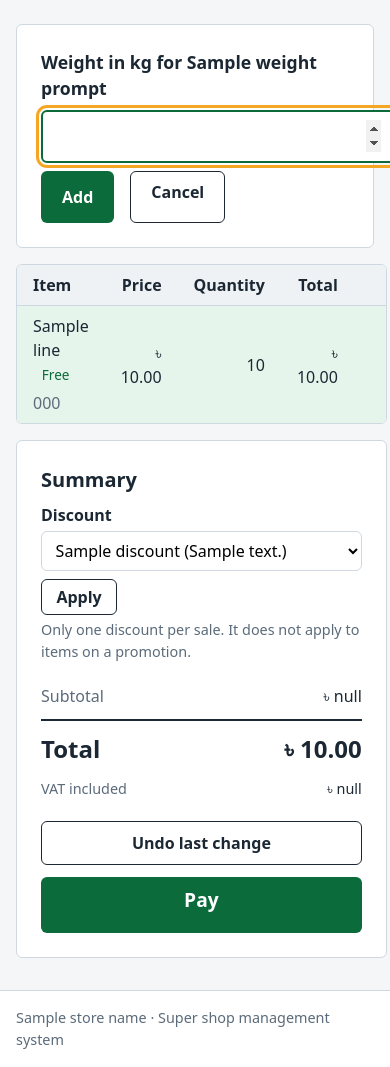
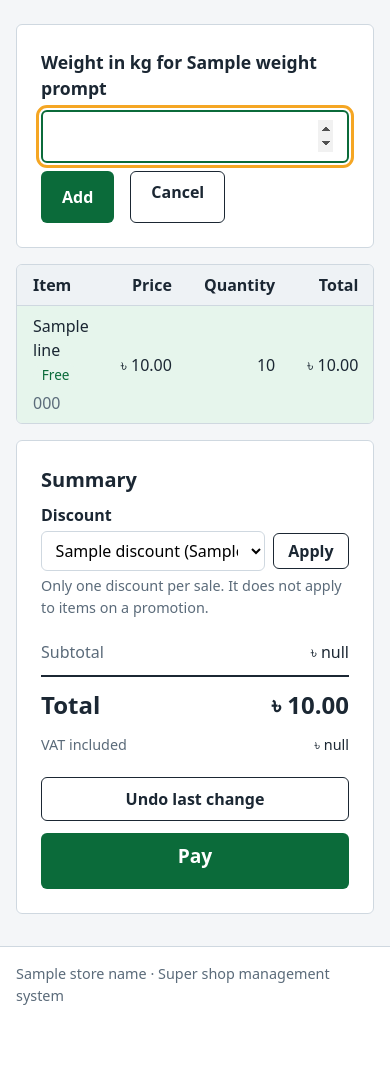
Before and after one commit to ami-JANI/smartmart, a Spring app: template src/main/resources/templates/pos/cart.html in a window 390 px wide. Shown: the part 56-1123 px from the top of the page. After the commit the page ends 1061 px from the top, so only its background shows below. Run offline with Thymeleaf, Linux system fonts and the light colour scheme; the template is opened without the code that fills it: most values are stand-ins (such as "Sample title", 1, 10 or a date in 2020); data that the repository does not hold is empty; some of the project's set-up classes (security, data sources, template engines, error pages and the like) are left out, and stand-ins take their place.

Commit message:
fix(ui): stop pos pages overflowing on narrow screens
Grid columns could not shrink below their content, so the cart and the
scan field ran off a phone screen. Let them shrink, keep prices on one
line, and use one container width so the header lines up with the page.

Refs: SCRUM-44

```diff
--- a/src/main/resources/static/css/app.css
+++ b/src/main/resources/static/css/app.css
@@ -43,7 +43,7 @@ a { color: var(--color-primary); }
 
 .container {
     width: 100%;
-    max-width: 72rem;
+    max-width: 80rem;
     margin: 0 auto;
     padding-left: var(--space);
     padding-right: var(--space);
@@ -242,8 +242,8 @@ main.container {
     border: 0;
 }
 
-.two-column { display: grid; gap: 1.5rem; grid-template-columns: 1fr; align-items: start; }
-@media (min-width: 52rem) { .two-column { grid-template-columns: 3fr 2fr; } }
+.two-column { display: grid; gap: 1.5rem; grid-template-columns: minmax(0, 1fr); align-items: start; }
+@media (min-width: 52rem) { .two-column { grid-template-columns: minmax(0, 3fr) minmax(0, 2fr); } }
 
 .form select {
     /* shared with the input rule above for pages with only selects */
@@ -261,6 +261,7 @@ main.container {
 .inline-form { display: flex; flex-wrap: wrap; align-items: center; gap: .5rem; padding: .25rem 0 .5rem; }
 .inline-form input[type="text"], .inline-form input[type="number"], .inline-form select {
     flex: 1 1 12rem;
+    min-width: 0;
     min-height: 2.5rem;
     padding: .4rem .6rem;
     font: inherit;
@@ -292,7 +293,7 @@ main.container {
 .table th, .table td { padding: .65rem 1rem; text-align: left; vertical-align: middle; border-bottom: 1px solid var(--color-border); }
 .table thead th { background: #eef2f5; font-weight: 600; white-space: nowrap; }
 .table tbody tr:last-child td { border-bottom: 0; }
-.table .num { text-align: right; font-variant-numeric: tabular-nums; }
+.table .num { text-align: right; font-variant-numeric: tabular-nums; white-space: nowrap; }
 .table .actions { white-space: nowrap; text-align: right; }
 .table .actions form { display: inline; }
 .table-empty { padding: 1.5rem 1rem; text-align: center; color: var(--color-muted); }
@@ -355,13 +356,13 @@ th[aria-sort="descending"] .sort-link::after { content: " \2193"; color: var(--c
 
 /* ---------- Point of sale: cart screen (SCRUM-44) ---------- */
 
-.container-wide { max-width: 90rem; }
-
 .scan-card { margin-bottom: 1rem; }
 .scan-form { display: flex; flex-wrap: wrap; align-items: center; gap: .5rem 1rem; }
 .scan-form label { font-weight: 600; font-size: 1.1rem; }
 .scan-input {
     flex: 1 1 14rem;
+    min-width: 0;
+    width: 100%;
     min-height: 3.25rem;
     padding: .5rem .9rem;
     font: inherit;
@@ -375,8 +376,9 @@ th[aria-sort="descending"] .sort-link::after { content: " \2193"; color: var(--c
 .btn-large { min-height: 3.5rem; font-size: 1.2rem; }
 .btn[disabled], .btn:disabled { opacity: .5; cursor: not-allowed; }
 
-.pos-grid { display: grid; gap: 1rem; grid-template-columns: 1fr; align-items: start; }
+.pos-grid { display: grid; gap: 1rem; grid-template-columns: minmax(0, 1fr); align-items: start; }
 @media (min-width: 60rem) { .pos-grid { grid-template-columns: minmax(0, 1fr) 22rem; } }
+@media (min-width: 60rem) { .pos-grid.pay-grid { grid-template-columns: minmax(0, 1fr) minmax(0, 1fr); } }
 
 .cart-table td, .cart-table th { padding-top: .5rem; padding-bottom: .5rem; }
 .cart-table tr.line-free td { background: var(--color-success-bg); }
--- a/src/main/resources/templates/pos/cart.html
+++ b/src/main/resources/templates/pos/cart.html
@@ -26,7 +26,7 @@
     <title>Point of sale - SmartMart</title>
 </head>
 <body>
-<main id="main-content" class="container container-wide pos">
+<main id="main-content" class="container pos">
     <h1 class="visually-hidden">Point of sale</h1>
 
     <p class="alert alert-error" role="alert" th:if="${error}" th:text="${error}">Product not found</p>
--- a/src/main/resources/templates/pos/checkout.html
+++ b/src/main/resources/templates/pos/checkout.html
@@ -20,7 +20,7 @@
     <title>Cash payment - SmartMart</title>
 </head>
 <body>
-<main id="main-content" class="container container-wide pos">
+<main id="main-content" class="container pos">
     <div class="page-header">
         <h1>Cash payment</h1>
         <a class="btn btn-secondary" th:href="@{/pos}" href="/pos">&larr; Back to the cart</a>
@@ -33,7 +33,7 @@
     </div>
     <p class="alert alert-error" role="alert" th:if="${error}" th:text="${error}">Something went wrong.</p>
 
-    <div class="pos-grid">
+    <div class="pos-grid pay-grid">
         <section class="card">
             <h2>Amount to pay</h2>
             <p class="amount-due"><span th:replace="~{fragments/money :: amount(${cart.total})}">৳ 0.00</span></p>
```
